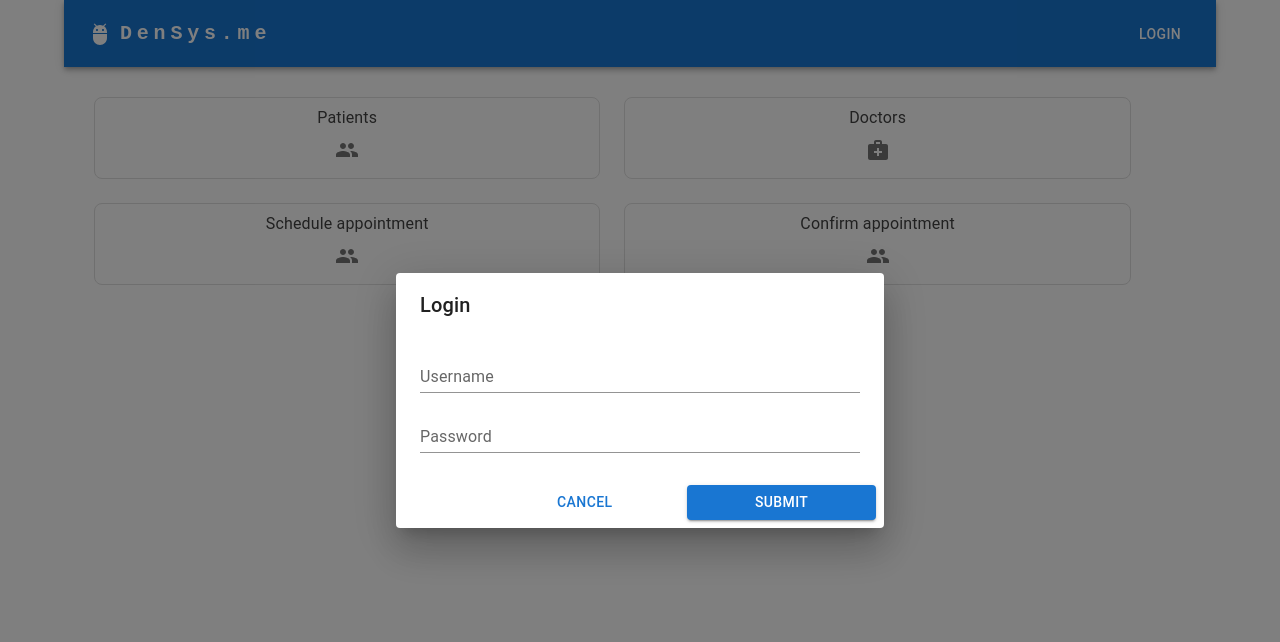
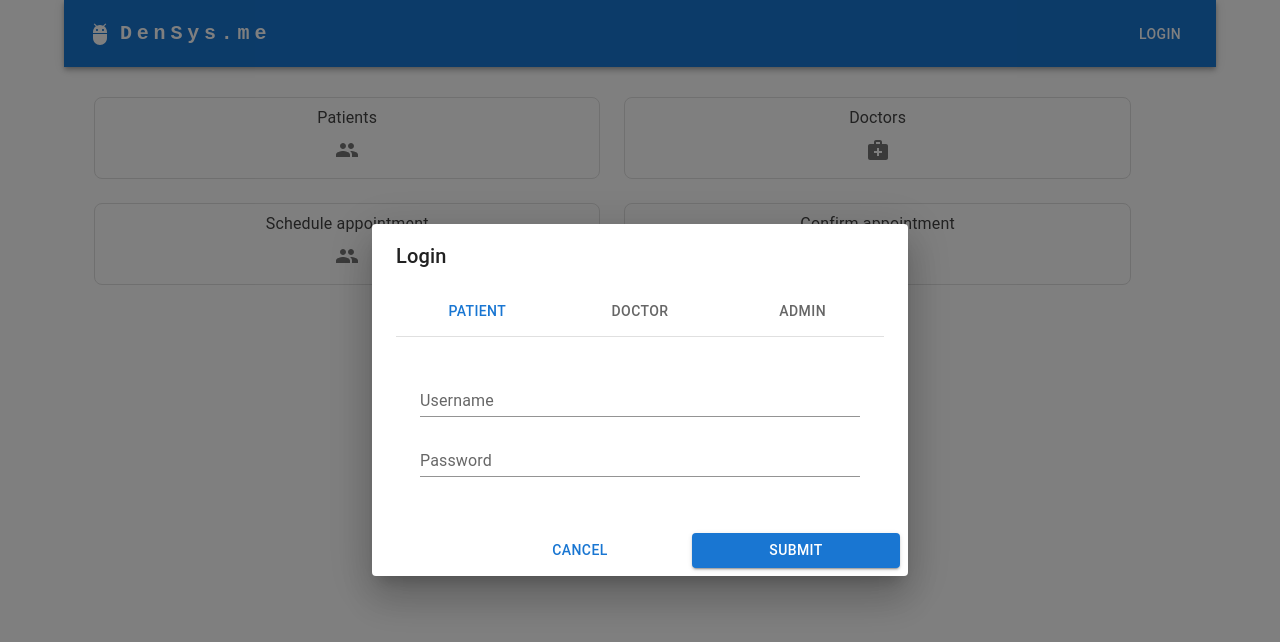
Before and after one commit to inabat1/software-engineering, a React (Create React App) app in the folder densysme-frontend/: page / in a window 1280 px wide. Both pictures are taken after a click on the button "LOGIN". Shown: the top 642 px of the page. Built offline with nearby package versions, Linux system fonts and the light colour scheme; no server answers.

Commit message:
separated login fields

```diff
--- a/densysme-frontend/src/client/backend-api/patient.js
+++ b/densysme-frontend/src/client/backend-api/patient.js
@@ -3,7 +3,7 @@
 
 export const PatientApi = {
     getAllPatients: async () => {
-        const res = await await axios.get(ENDPOINT + '/api/users').then((r) =>{
+        const res = await axios.get(ENDPOINT + '/api/users').then((r) => {
             return r.data
         })
         return res
--- a/densysme-frontend/src/components/layout/app-layout.js
+++ b/densysme-frontend/src/components/layout/app-layout.js
@@ -27,7 +27,6 @@
 import {DoctorsDetails} from "../details/doctors_details";
 import { ScheduleList } from "../list/schedule-list";
 import { Confirmation} from "../details/confirmation";
-import {ConfirmList} from "../list/confirm-list"
 
 
 export  const AppLayout = () => {
@@ -45,8 +44,8 @@
         navigate("/")
     }
 
-    const handleLoginSubmit = (username, password) => {
-        loginUser(username, password)
+    const handleLoginSubmit = (username, password, index) => {
+        loginUser(username, password, index)
         setOpenLoginDialog(false)
     }
 
@@ -149,24 +148,12 @@
                     </WithLoginProtector>}
                        exact
                 />
-                <Route path="admin/doctors" element={
-                    <WithLoginProtector>
-                        <DoctorsList/>
-                    </WithLoginProtector>}
-                       exact
-                />
-                 <Route path="admin/confirmlist" element={
-                    <WithLoginProtector>
-                        <ConfirmList/>
-                    </WithLoginProtector>}
-                       exact
-                />
                 <Route path="admin/schedule" element={
                     <ScheduleList/>
              }
 />
                 <Route
-                   path="admin/confirmation/:doctorId/:appointmentDay"
+                   path='/admin/confirmation/:doctorId/:appointmentDay'
                    element={<Confirmation/>}
                 />
                 <Route
--- a/densysme-frontend/src/components/login/login-dialog.js
+++ b/densysme-frontend/src/components/login/login-dialog.js
@@ -6,20 +6,66 @@
     DialogActions,
     DialogContent,
     DialogTitle,
-    Slide,
+    Slide, Tabs, Typography, Tab,
 } from "@mui/material"
+import Box from "@mui/material/Box";
+import * as PropTypes from "prop-types";
 
 const Transition = forwardRef(function Transition(props, ref) {
     return <Slide direction="up" ref={ref} {...props} />
 })
 
+function TabPanel(props) {
+    const { children, value, index, ...other } = props;
+
+    return (
+        <div
+            role="tabpanel"
+            hidden={value !== index}
+            id={`simple-tabpanel-${index}`}
+            aria-labelledby={`simple-tab-${index}`}
+            {...other}
+        >
+            {value === index && (
+                <Box sx={{ p: 3 }}>
+                    <Typography>{children}</Typography>
+                </Box>
+            )}
+        </div>
+    );
+}
+
+TabPanel.propTypes = {
+    children: PropTypes.node,
+    index: PropTypes.number.isRequired,
+    value: PropTypes.number.isRequired,
+};
+
+function a11yProps(index) {
+    return {
+        id: `simple-tab-${index}`,
+        'aria-controls': `simple-tabpanel-${index}`,
+    };
+}
+
+TabPanel.propTypes = {
+    index: PropTypes.number,
+    value: PropTypes.any,
+    children: PropTypes.node
+};
 export const LoginDialog = ({ open, handleClose, handleSubmit }) => {
     const [username, setUsername] = useState("")
     const [password, setPassword] = useState("")
+    const [value, setValue] = useState(0);
+
+    const handleChange = (event, newValue) => {
+        setValue(newValue);
+    }
+
 
     const onSubmit = (event) => {
         event.preventDefault()
-        handleSubmit(username, password)
+        handleSubmit(username, password, value)
     }
 
     const handleEnterKeyDown = (event) => {
@@ -27,6 +73,7 @@
             onSubmit(event)
         }
     }
+
 
     return (
         <Dialog
@@ -38,6 +85,14 @@
         >
             <DialogTitle>Login</DialogTitle>
             <DialogContent>
+                <Box sx={{ borderBottom: 1, borderColor: 'divider' }}>
+                    <Tabs value={value} onChange={handleChange} aria-label="basic tabs example" variant="fullWidth">
+                        <Tab label="Patient"  {...a11yProps(0)}  />
+                        <Tab label="Doctor" {...a11yProps(1)} />
+                        <Tab label="Admin" {...a11yProps(2)}/>
+                    </Tabs>
+                </Box>
+                <TabPanel value={value} index={0}>
                     <TextField
                         autoFocus
                         margin="dense"
@@ -59,6 +114,54 @@
                         value={password}
                         onChange={(e) => setPassword(e.target.value)}
                     />
+                </TabPanel>
+                <TabPanel value={value} index={1}>
+                    <TextField
+                        autoFocus
+                        margin="dense"
+                        id="username"
+                        label="Username"
+                        type="text"
+                        fullWidth
+                        variant="standard"
+                        value={username}
+                        onChange={(e) => setUsername(e.target.value)}
+                    />
+                    <TextField
+                        margin="dense"
+                        id="password"
+                        label="Password"
+                        type="password"
+                        fullWidth
+                        variant="standard"
+                        value={password}
+                        onChange={(e) => setPassword(e.target.value)}
+                    />
+                </TabPanel>
+                <TabPanel value={value} index={2}>
+                    <TextField
+                        autoFocus
+                        margin="dense"
+                        id="username"
+                        label="Username"
+                        type="text"
+                        fullWidth
+                        variant="standard"
+                        value={username}
+                        onChange={(e) => setUsername(e.target.value)}
+                    />
+                    <TextField
+                        margin="dense"
+                        id="password"
+                        label="Password"
+                        type="password"
+                        fullWidth
+                        variant="standard"
+                        value={password}
+                        onChange={(e) => setPassword(e.target.value)}
+                    />
+                </TabPanel>
+
             </DialogContent>
             <DialogActions>
                 <Button variant="text" onClick={handleClose}>
--- a/densysme-frontend/src/context/user-context.js
+++ b/densysme-frontend/src/context/user-context.js
@@ -23,14 +23,23 @@
         }).catch(console.error)
     }, [])
 
-    const loginUser = async (username, password) => {
+    const loginUser = async (username, password, index) => {
         // const {user, error} =
+        console.log(index)
+        if(index === 0) {
+            //login as patient
+
+        } else if(index === 1) {
+            //login as doctor
+        } else {
             await UserApi.login(username, password).then(r =>{
                 NotificationManager.success("Logged in successfully!")
                 setUser(r.data)
             }).catch(error =>{
                 NotificationManager.error(error)
             })
+        }
+
 
         // if (error) {
         //     NotificationManager.error(error)
```
Lines whose indentation alone changed are shown as unchanged.
